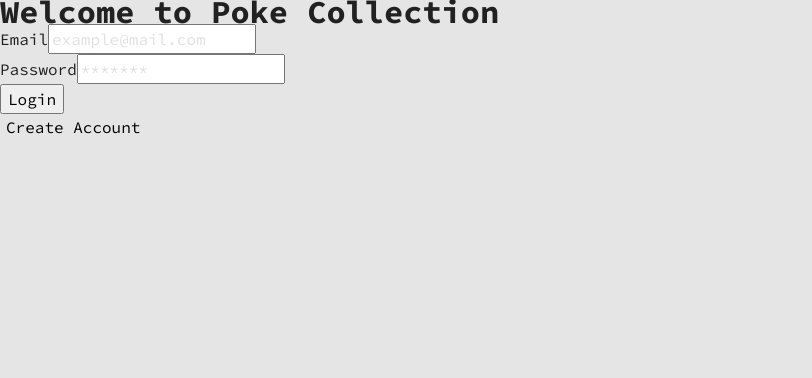
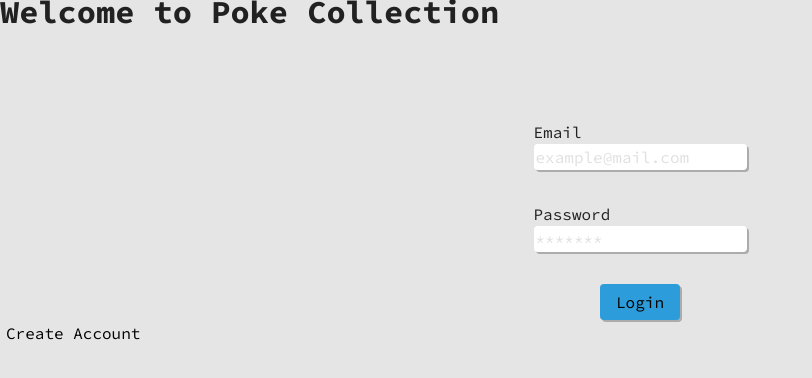
Before and after one commit to Camilo-J/GitHub-Stats, a React (Create React App) app: page / in a window 1280 px wide. Shown: the top 378 px of the page, without its empty margins (0-812 px from the left). Built offline with nearby package versions, Linux system fonts and the light colour scheme; no server answers.

Commit message:
add: emotion styles to components

```diff
--- a/src/components/input.js
+++ b/src/components/input.js
@@ -1,13 +1,51 @@
 import styled from "@emotion/styled";
 import { colors } from "../styles";
 
+export const StyledButton = styled("button")`
+  border: none;
+  width: 80px;
+  height: 36px;
+  background: #2D9CDB;
+  box-shadow: 2px 2px 0px rgba(0, 0, 0, 0.25);
+  border-radius: 4px;
+  display: flex;
+  justify-content: center;
+  align-items: center;
+
+`;
+
+export const StyledDivForm = styled("div")`
+  display: flex;
+  justify-content: center;
+  align-items: center;
+`;
+
+
+const StyledLabel = styled("label")`
+  text-align: left;
+`;
+
+const StyledDiv = styled("div")`
+  display: flex;
+  flex-direction: column;
+  width: 213px;
+
+`;
+
 const StyledInput = styled("input")`
+  border: none;
+  background: #FFFFFF;
+  box-shadow: 2px 2px 0px rgba(0, 0, 0, 0.25);
+  align-items: center;
+  border-radius: 4px;
   ::placeholder {
     color: ${colors.gray.light};
   }
 `;
 
-function Input({
+
+
+export function Input({
   id,
   name,
   type = "text",
@@ -17,8 +55,8 @@ function Input({
   label,
 }) {
   return (
-    <div>
-      {label && <label htmlFor={id || name}>{label}</label>}
+    <StyledDiv>
+      {label && <StyledLabel htmlFor={id || name}>{label}</StyledLabel>}
       <StyledInput
         id={id || name}
         name={name}
@@ -27,8 +65,6 @@ function Input({
         onChange={onChange}
         placeholder={placeholder}
       />
-    </div>
+    </StyledDiv>
   );
 }
-
-export default Input;
--- a/src/components/login-form.js
+++ b/src/components/login-form.js
@@ -1,6 +1,9 @@
+import { findByLabelText } from "@testing-library/react";
 import { useState } from "react";
 import { useAuth } from "../context/auth-context";
-import Input from "./input";
+import { Input, StyledButton, StyledDivForm } from "./input";
+
+
 
 function LoginForm() {
   const { login } = useAuth();
@@ -22,8 +25,8 @@ function LoginForm() {
   }
 
   return (
-    <div>
-      <form onSubmit={handleSubmit}>
+    <StyledDivForm>
+      <form style={{display: "flex", flexDirection: "column", gap: "32px", marginTop: "96px", justifyContent: "center", alignItems: "center",}} onSubmit={handleSubmit}>
         <Input
           name="email"
           type="email"
@@ -40,9 +43,9 @@ function LoginForm() {
           placeholder="*******"
           label="Password"
         />
-        <button type="submit">Login</button>
+        <StyledButton type="submit">Login</StyledButton>
       </form>
-    </div>
+    </StyledDivForm>
   );
 }
 
--- a/src/components/signup-form.js
+++ b/src/components/signup-form.js
@@ -1,6 +1,6 @@
 import { useState } from "react";
 import { useAuth } from "../context/auth-context";
-import Input from "./input";
+import {Input} from "./input";
 
 function SignupForm() {
   const { signup } = useAuth();
--- a/src/pages/search-page.js
+++ b/src/pages/search-page.js
@@ -1,6 +1,6 @@
 import { useState } from "react";
 
-import Input from "../components/input";
+import { Input } from "../components/input";
 import { getPokemon } from "../services/pokeapi-service";
 import PokemonData from "../components/pokemon-data";
 import { Link } from "react-router-dom";
```
